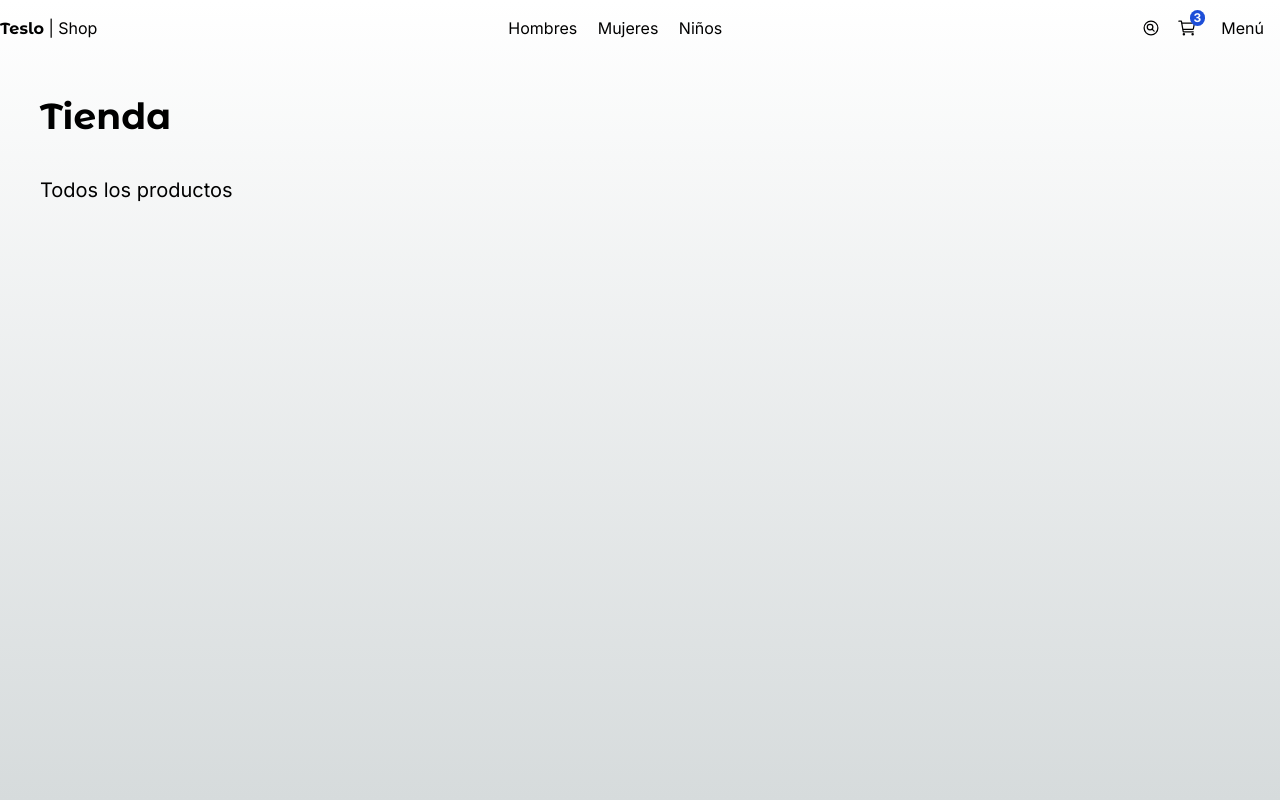
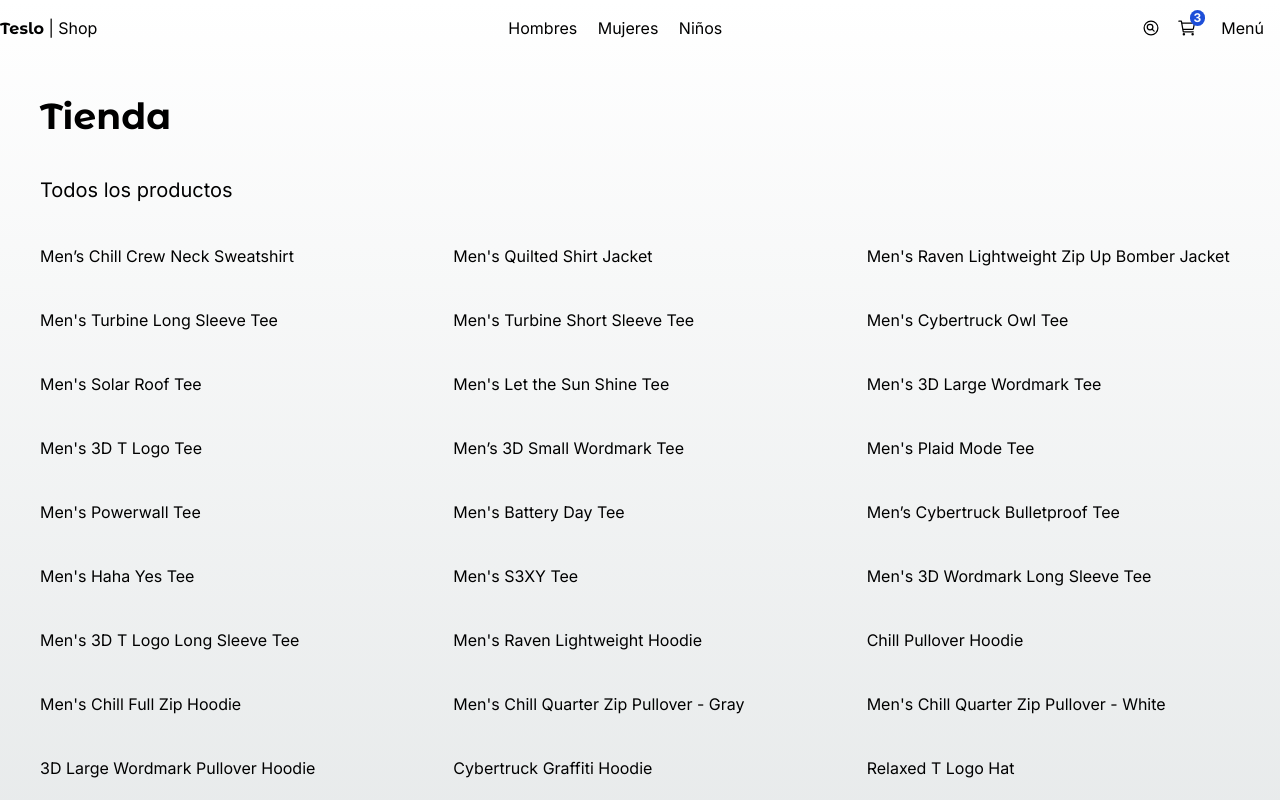
Before and after one commit to leandro666m/teslo-shop, a Next.js app: page / in a window 1280 px wide. Shown: the top 800 px of the page. Built offline with nearby package versions, Linux system fonts and the light colour scheme.

Commit message:
Grid de productos

```diff
--- a/src/app/(shop)/page.tsx
+++ b/src/app/(shop)/page.tsx
@@ -1,5 +1,9 @@
-import { Title } from "@/components";
+import { ProductGrid, Title } from "@/components";
+import { initialData } from "@/seed/seed";
 
+
+
+const products = initialData.products
 
 export default function ShopPage() {
 
@@ -8,6 +12,7 @@
     <>
       <Title title="Tienda" subtitle="Todos los productos" className="mb-2" />
 
+      <ProductGrid products={products} />
     </>
   );
 }
--- a/src/components/index.ts
+++ b/src/components/index.ts
@@ -4,3 +4,4 @@
 export * from './ui/top-menu/TopMenu';
 export * from './ui/not-found/PageNotFound';
 export * from './ui/title/Title';
+export * from './products/product-grid/ProductGrid'
--- /dev/null
+++ b/src/components/products/product-grid/ProductGrid.tsx
@@ -0,0 +1,26 @@
+
+import { Product } from '@/interfaces'
+import React from 'react'
+
+
+
+interface Props {
+    products: Product[]
+}
+
+export const ProductGrid = ( { products }: Props  ) => {
+
+
+
+  return (
+    <div className='grid grid-cols-2 sm:grid-cols-3 gap-10 mb-10' >
+        {
+            products.map( product => (
+                <span key={ product.slug }> { product.title } </span>
+            ))
+        }
+
+
+    </div>
+  )
+}
--- /dev/null
+++ b/src/interfaces/index.ts
@@ -0,0 +1,3 @@
+
+
+export * from './product.interface';
```
Also changed, not shown: src/interfaces/product.interface.tsx (added, +18 -0 lines).
